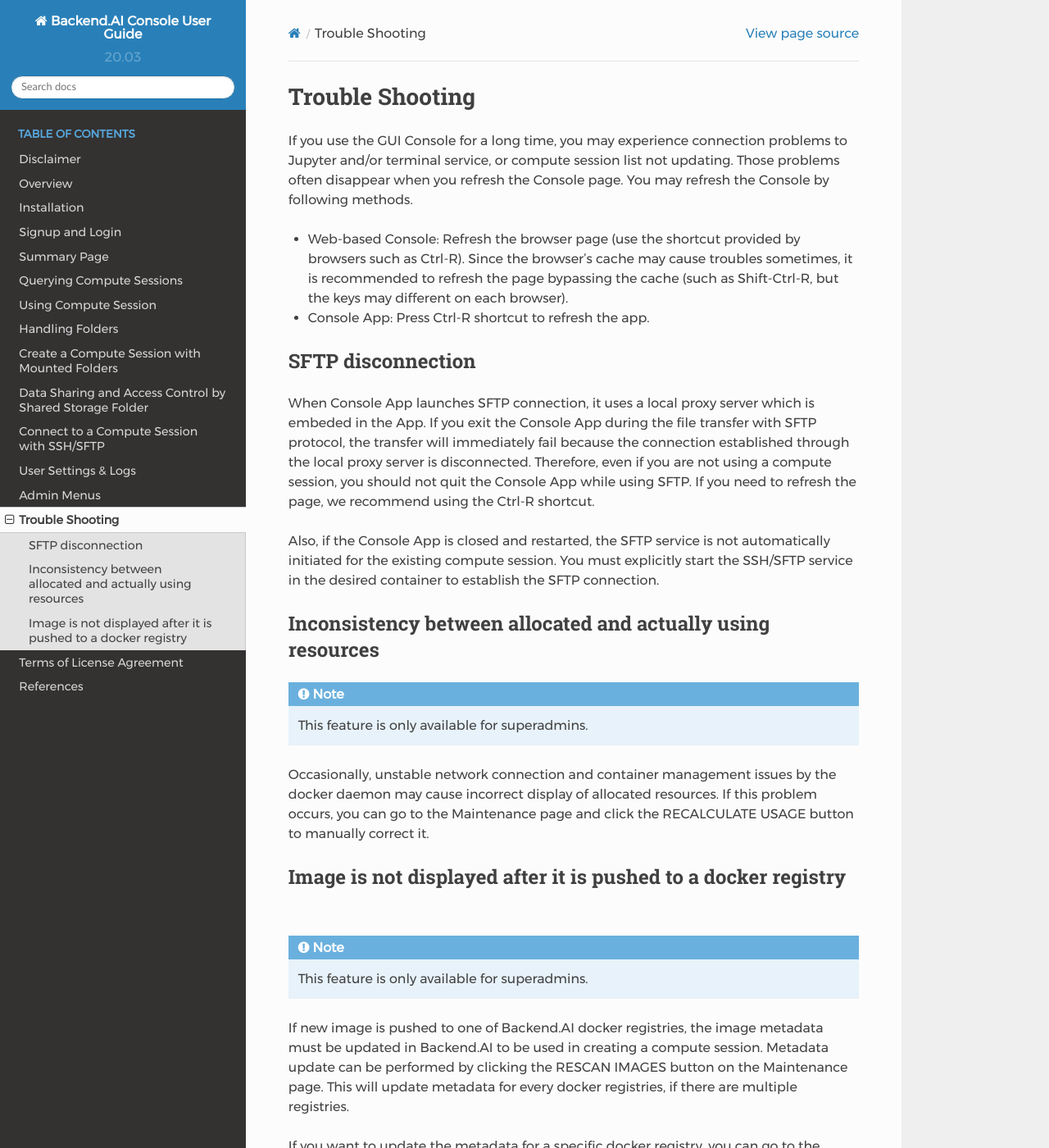
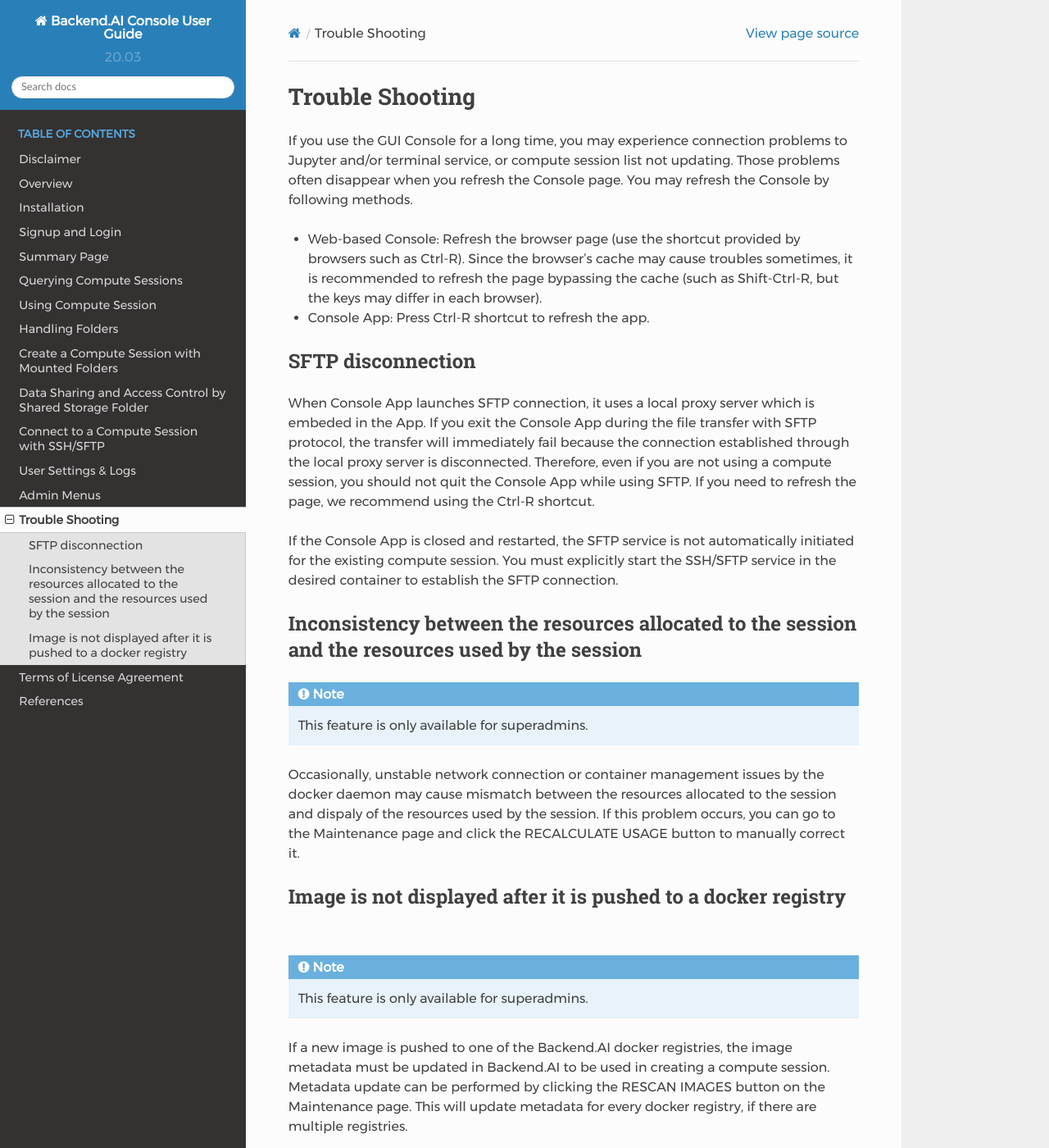
Before and after one commit to lablup/backend.ai-docs-webui, a Sphinx documentation site: the page built from docs/trouble_shooting/trouble_shooting.rst, in a window 1280 px wide and 1400 px high. Shown: the whole window at 82% size. Built offline with Sphinx 7.4.7 and the Read the Docs theme 2.0.0, drawn with Linux system fonts in a browser that asks for light colours.

Commit message:
Update trouble_shooting.rst

```diff
--- a/docs/trouble_shooting/trouble_shooting.rst
+++ b/docs/trouble_shooting/trouble_shooting.rst
@@ -10,7 +10,7 @@ may refresh the Console by following methods.
 - Web-based Console: Refresh the browser page (use the shortcut provided by
   browsers such as Ctrl-R). Since the browser's cache may cause troubles
   sometimes, it is recommended to refresh the page bypassing the cache
-  (such as Shift-Ctrl-R, but the keys may different on each browser).
+  (such as Shift-Ctrl-R, but the keys may differ in each browser).
 - Console App: Press Ctrl-R shortcut to refresh the app.
 
 
@@ -25,22 +25,24 @@ you are not using a compute session, you should not quit the Console App while
 using SFTP. If you need to refresh the page, we recommend using the Ctrl-R
 shortcut.
 
-Also, if the Console App is closed and restarted, the SFTP service is not
+If the Console App is closed and restarted, the SFTP service is not
 automatically initiated for the existing compute session. You must explicitly
 start the SSH/SFTP service in the desired container to establish the SFTP
 connection.
 
 
-Inconsistency between allocated and actually using resources
+
+Inconsistency between the resources allocated to the session and the resources used by the session
 ------------------------------------------------------------
 
 .. note::
    This feature is only available for superadmins.
 
-Occasionally, unstable network connection and container management issues by the
-docker daemon may cause incorrect display of allocated resources. If this
+Occasionally, unstable network connection or container management issues by the
+docker daemon may cause mismatch between the resources allocated to the session and dispaly of the resources used by the session. If this
 problem occurs, you can go to the Maintenance page and click the RECALCULATE
 USAGE button to manually correct it.
+
 
 
 Image is not displayed after it is pushed to a docker registry
@@ -49,10 +51,10 @@ Image is not displayed after it is pushed to a docker registry
 .. note::
    This feature is only available for superadmins.
 
-If new image is pushed to one of Backend.AI docker registries, the image
+If a new image is pushed to one of the Backend.AI docker registries, the image
 metadata must be updated in Backend.AI to be used in creating a compute session.
 Metadata update can be performed by clicking the RESCAN IMAGES button on the
-Maintenance page. This will update metadata for every docker registries, if
+Maintenance page. This will update metadata for every docker registry, if
 there are multiple registries.
 
 If you want to update the metadata for a specific docker registry, you can go to
```
